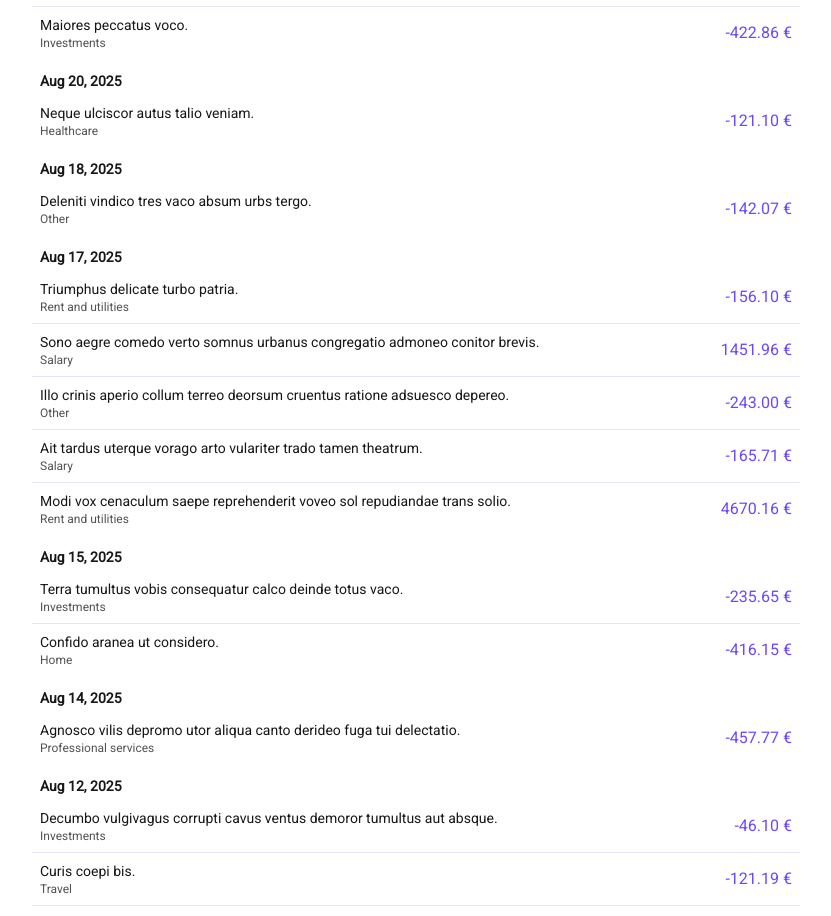
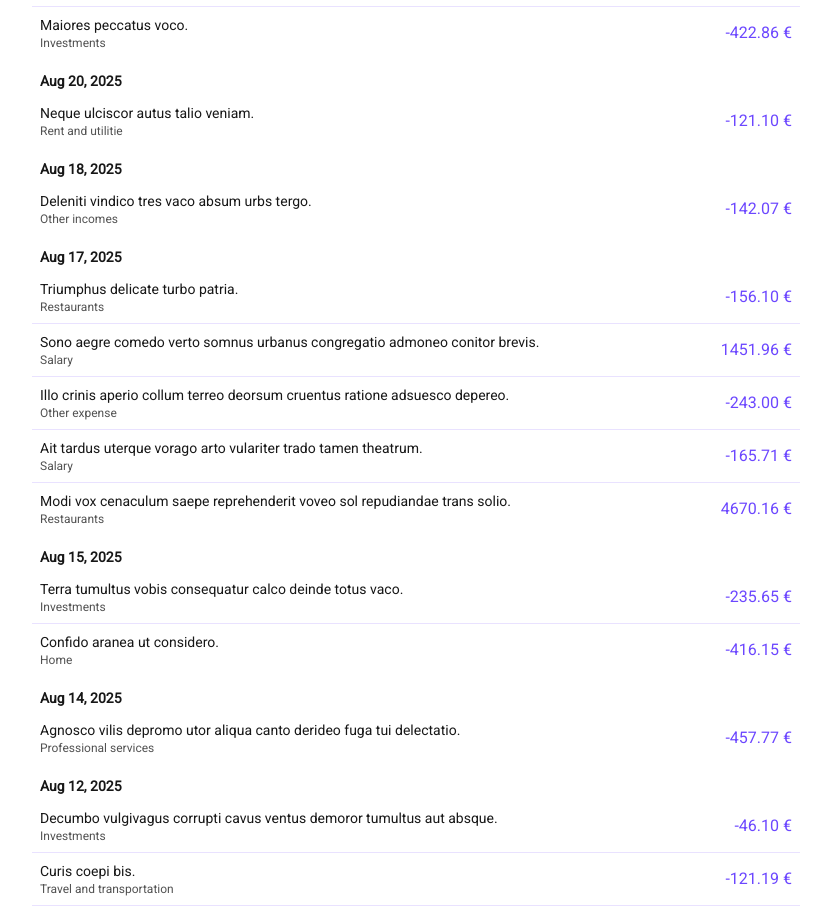
Before and after one commit to AzuZhou/finance-tracker, a Next.js app: page / in a window 1280 px wide. Shown: the part 1860-2776 px from the top of the page, without its empty margins (224-1055 px from the left). Built offline with nearby package versions, Linux system fonts and the light colour scheme.

Commit message:
handle select logic in FilterTransactionsForm

```diff
--- a/src/components/transactions/AddTransactionForm.tsx
+++ b/src/components/transactions/AddTransactionForm.tsx
@@ -2,22 +2,22 @@
 
 import { useState } from "react";
 import { faker } from "@faker-js/faker";
-
-import { CATEGORIES } from "@/lib/contants";
 
 import Form from "@/components/ui/Form";
 import Select from "@/components/ui/Select";
 import FormInput from "@/components/ui/FormInput";
 
 import { useTransactions } from "@/contexts/TransactionsContext";
-import { TransactionType } from "@/lib/types";
+import { TransactionType, CategoryType } from "@/lib/types";
+import { CATEGORIES } from "@/lib/contants";
+import getOptions from "@/lib/utils/getOptions";
 
 const AddTransactionForm = ({ onClose, type }: { onClose: () => void; type: TransactionType }) => {
   const { addTransaction } = useTransactions();
 
   const [description, setDescription] = useState("");
   const [amount, setAmount] = useState("");
-  const [category, setCategory] = useState("");
+  const [category, setCategory] = useState<CategoryType | null>(null);
 
   const handleSubmit = (e: React.FormEvent<HTMLFormElement>) => {
     e.preventDefault();
@@ -68,7 +68,8 @@ const AddTransactionForm = ({ onClose, type }: { onClose: () => void; type: Tran
         value={category}
         setValue={setCategory}
         defaultOption="Select a category"
-        options={CATEGORIES[type]}
+        groupedOptions={getOptions(CATEGORIES, type)}
+        isMandatory
       />
     </Form>
   );
--- a/src/components/transactions/FilterTransactionsForm.tsx
+++ b/src/components/transactions/FilterTransactionsForm.tsx
@@ -1,13 +1,14 @@
 "use client";
 
-import { useState } from "react";
+import { useEffect, useState } from "react";
 import FormInput from "@/components/ui/FormInput";
 import Form from "@/components/ui/Form";
 import Select from "@/components/ui/Select";
 import DatePicker from "@/components/ui/DatePicker";
 import Radio from "@/components/ui/Radio";
-import { TransactionFilters, DateRangeType, TransactionType } from "@/lib/types";
+import { TransactionFilters, DateRangeType, TransactionType, CategoryType } from "@/lib/types";
 import { CATEGORIES } from "@/lib/contants";
+import getOptions from "@/lib/utils/getOptions";
 
 const FilterTransactionsForm = ({
   setFilters,
@@ -17,7 +18,7 @@ const FilterTransactionsForm = ({
   onClose: () => void;
 }) => {
   const [description, setDescription] = useState("");
-  const [category, setCategory] = useState("");
+  const [category, setCategory] = useState<CategoryType | null>(null);
   const [type, setType] = useState<TransactionType | null>(null);
   const [dateRange, setDateRange] = useState<DateRangeType>({
     from: null,
@@ -29,6 +30,10 @@ const FilterTransactionsForm = ({
 
     setFilters({ description, category, dateRange, type });
   };
+
+  useEffect(() => {
+    setCategory(null);
+  }, [type]);
 
   return (
     <Form onSubmit={handleSubmit} onClose={onClose} submitLabel="Filter">
@@ -51,12 +56,13 @@ const FilterTransactionsForm = ({
       />
 
       <Select
+        disabled={type === null}
         label="Category"
         name="category"
         value={category}
         setValue={setCategory}
         defaultOption="Select a category"
-        options={CATEGORIES["expense"]}
+        groupedOptions={getOptions(CATEGORIES, type)}
       />
 
       <DatePicker range={dateRange} onRangeChange={setDateRange} />
--- a/src/components/transactions/TransactionCard.tsx
+++ b/src/components/transactions/TransactionCard.tsx
@@ -1,10 +1,13 @@
 import { Transaction } from "@/lib/types";
+import getCategoryLabel from "@/lib/utils/getCategoryLabel";
 
 const TransactionCard = ({ transaction }: { transaction: Transaction }) => (
   <li className="flex items-center justify-between gap-6 p-2">
     <div className="items-left flex flex-col justify-center">
       <p className="line-clamp-1 text-sm">{transaction.description}</p>
-      <span className="text-xs text-[var(--text-muted)]">{transaction.category}</span>
+      <span className="text-xs text-[var(--text-muted)]">
+        {getCategoryLabel(transaction.type, transaction.category)}
+      </span>
     </div>
 
     <span className="text-base font-medium whitespace-nowrap text-[var(--primary-color)]">
--- a/src/components/transactions/TransactionCards.tsx
+++ b/src/components/transactions/TransactionCards.tsx
@@ -1,3 +1,5 @@
+"use client";
+
 import TransactionCard from "./TransactionCard";
 
 import { Transaction } from "@/lib/types";
--- a/src/components/ui/Radio.tsx
+++ b/src/components/ui/Radio.tsx
@@ -10,8 +10,6 @@ type RadioType = {
   label: string;
 };
 
-//group flex size-5 items-center justify-center rounded-full border bg-white data-checked:bg-blue-400
-// invisible size-2 rounded-full bg-white group-data-checked:visible
 const Radio = ({ selected, options, setSelected, name, label }: RadioType) => {
   const allOptions = ["all", ...options];
 
@@ -25,7 +23,7 @@ const Radio = ({ selected, options, setSelected, name, label }: RadioType) => {
 
   return (
     <fieldset>
-      <legend className="mb-2 text-xs text-[var(--primary-color)]">{label}</legend>
+      <legend className="mb-2 cursor-default text-xs text-[var(--primary-color)]">{label}</legend>
       <div className="flex divide-x divide-[var(--secondary-color)] text-sm">
         {allOptions.map((option, index) => {
           const checked = (option === "all" && selected === null) || selected === option;
--- a/src/contexts/TransactionsContext.tsx
+++ b/src/contexts/TransactionsContext.tsx
@@ -32,7 +32,6 @@ const TransactionsProvider = ({ children }: { children: React.ReactNode }) => {
   }, []);
 
   useEffect(() => {
-    // if initial fetching returns empty tranasactions or storage has been cleared
     if (transactions.length > 0) {
       localStorage.setItem("transactions", JSON.stringify(transactions));
     }
--- a/src/lib/contants.ts
+++ b/src/lib/contants.ts
@@ -1,17 +1,22 @@
 const CATEGORIES = {
-  income: ["Salary", "Professional services", "Other"],
+  income: [
+    { value: "salary", label: "Salary" },
+    { value: "professional_services", label: "Professional services" },
+    { value: "other_incomes", label: "Other incomes" }
+  ],
   expense: [
-    "Groceries",
-    "Rent and utilities",
-    "Healthcare",
-    "Sports",
-    "Education",
-    "Entertainment",
-    "Pets",
-    "Travel",
-    "Investments",
-    "Home",
-    "Other"
+    { value: "groceries", label: "Groceries" },
+    { value: "restaurants", label: "Restaurants" },
+    { value: "rent_and_utilities", label: "Rent and utilitie" },
+    { value: "healthcare", label: "Healthcare" },
+    { value: "sports", label: "Sports" },
+    { value: "education", label: "Education" },
+    { value: "entertainment", label: "Entertainment" },
+    { value: "pets", label: "Pets" },
+    { value: "travel_and_transportation", label: "Travel and transportation" },
+    { value: "investments", label: "Investments" },
+    { value: "home", label: "Home" },
+    { value: "other_expenses", label: "Other expense" }
   ]
 };
 
--- a/src/lib/types.ts
+++ b/src/lib/types.ts
@@ -1,3 +1,5 @@
+import { CATEGORIES } from "./contants";
+
 export type TransactionType = "income" | "expense";
 
 export type DateRangeType = {
@@ -5,12 +7,21 @@ export type DateRangeType = {
   to?: Date | null;
 };
 
+export type CategoryType =
+  | (typeof CATEGORIES.income)[number]["value"]
+  | (typeof CATEGORIES.expense)[number]["value"];
+
+export type CategoriesType = typeof CATEGORIES;
+
+export type OptionType = { value: string; label: string };
+export type GroupedOptions = { groupLabel?: string; options: OptionType[] }[];
+
 export type Transaction = {
   id: string;
   description: string;
   amount: number;
   date: string;
-  category: string;
+  category: CategoryType;
   type: TransactionType;
 };
 
@@ -18,5 +29,5 @@ export type TransactionFilters = {
   description?: string;
   type?: TransactionType | null;
   dateRange?: DateRangeType;
-  category?: string;
+  category?: CategoryType | null;
 };
--- a/src/lib/utils/generateTransactions.ts
+++ b/src/lib/utils/generateTransactions.ts
@@ -5,7 +5,7 @@ import { CATEGORIES } from "../contants";
 export const generateTransactions = (count: number = 200): Transaction[] => {
   const generatedTransactions = Array.from({ length: count }, () => {
     const type = faker.helpers.arrayElement(["income", "expense"] as const);
-    const category = faker.helpers.arrayElement(CATEGORIES[type]);
+    const category = faker.helpers.arrayElement(CATEGORIES[type].map((category) => category.value));
 
     const isExpense = faker.datatype.boolean(0.9);
     const amount = isExpense
--- /dev/null
+++ b/src/lib/utils/getCategoryLabel.ts
@@ -0,0 +1,7 @@
+import { CategoryType, TransactionType } from "../types";
+import { CATEGORIES } from "../contants";
+
+const getCategoryLabel = (type: TransactionType, value: CategoryType) =>
+  CATEGORIES[type].find((category) => category.value === value)?.label ?? value;
+
+export default getCategoryLabel;
--- /dev/null
+++ b/src/lib/utils/getOptions.ts
@@ -0,0 +1,14 @@
+import { CategoriesType, GroupedOptions, TransactionType } from "../types";
+
+const capitalize = (s: string) => s.charAt(0).toUpperCase() + s.slice(1);
+
+const getOptions = (options: CategoriesType, type: TransactionType | null): GroupedOptions => {
+  const types: TransactionType[] = type === null ? ["income", "expense"] : [type];
+
+  return types.map((type) => ({
+    groupLabel: capitalize(type),
+    options: options[type]
+  }));
+};
+
+export default getOptions;
```
Also changed, not shown: src/components/ui/Select.tsx (+56 -14 lines).
